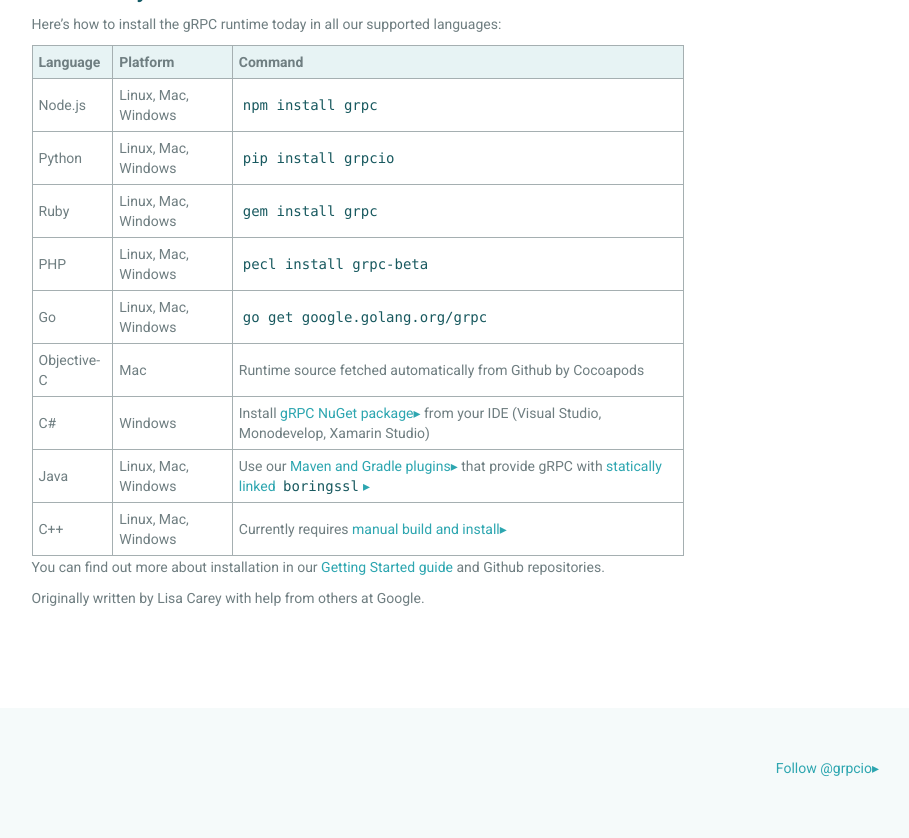
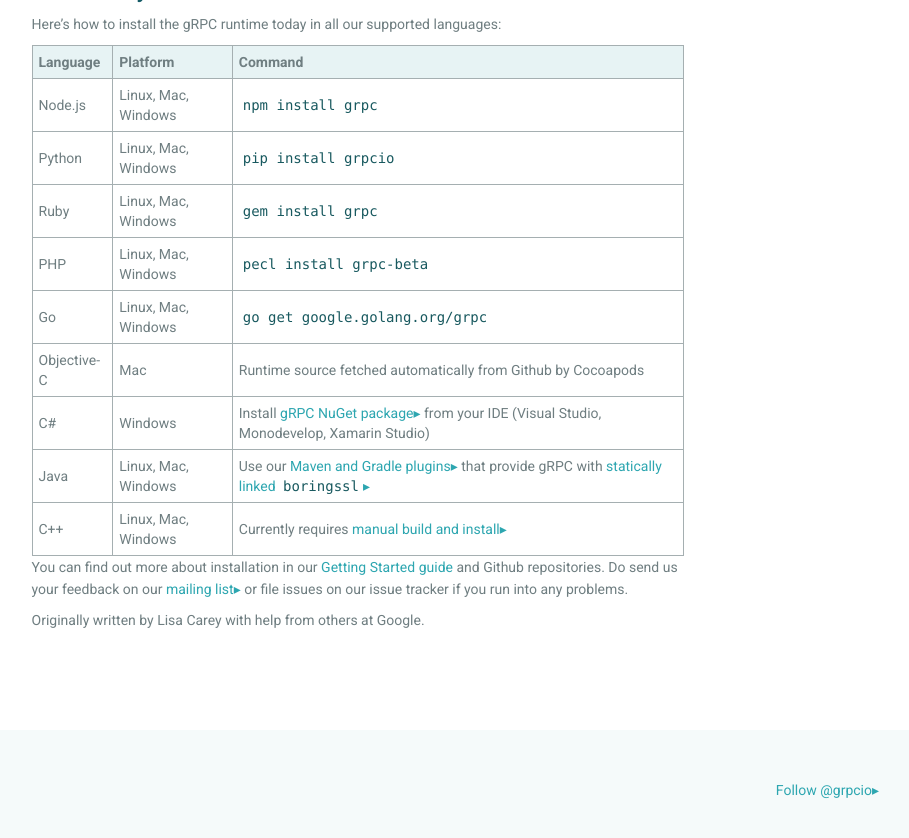
Before and after one commit to grpc/grpc.github.io, a Jekyll site: the page built from _posts/2016-4-4-installation.md, in a window 1280 px wide and 900 px high, scrolled down 672 px. Shown: the top 838 px of the window, without its empty margins (331-1240 px from the left). Built offline with Jekyll 4.4.1, drawn with Linux system fonts in a browser that asks for light colours; nearby versions of some CDN libraries; Markdown is read by kramdown in place of the engine named in the settings; comment, search, counter and statistics services are not loaded.

Commit message:
Added feedback section
as suggested by @hsaliak

```diff
--- a/_posts/2016-4-4-installation.md
+++ b/_posts/2016-4-4-installation.md
@@ -32,4 +32,4 @@
 Java | Linux, Mac, Windows | Use our [Maven and Gradle plugins](https://github.com/grpc/grpc-java/blob/master/README.md) that provide gRPC with [statically linked `boringssl`](https://github.com/grpc/grpc-java/blob/master/SECURITY.md#openssl-statically-linked-netty-tcnative-boringssl-static)
 C++ | Linux, Mac, Windows | Currently requires [manual build and install](https://github.com/grpc/grpc/blob/{{ site.data.config.grpc_release_branch }}/INSTALL.md)
 
-You can find out more about installation in our [Getting Started guide](/docs/#install-grpc) and Github repositories.
+You can find out more about installation in our [Getting Started guide](/docs/#install-grpc) and Github repositories. Do send us your feedback on our [mailing list](https://groups.google.com/forum/#!forum/grpc-io) or file issues on our issue tracker if you run into any problems.
```
